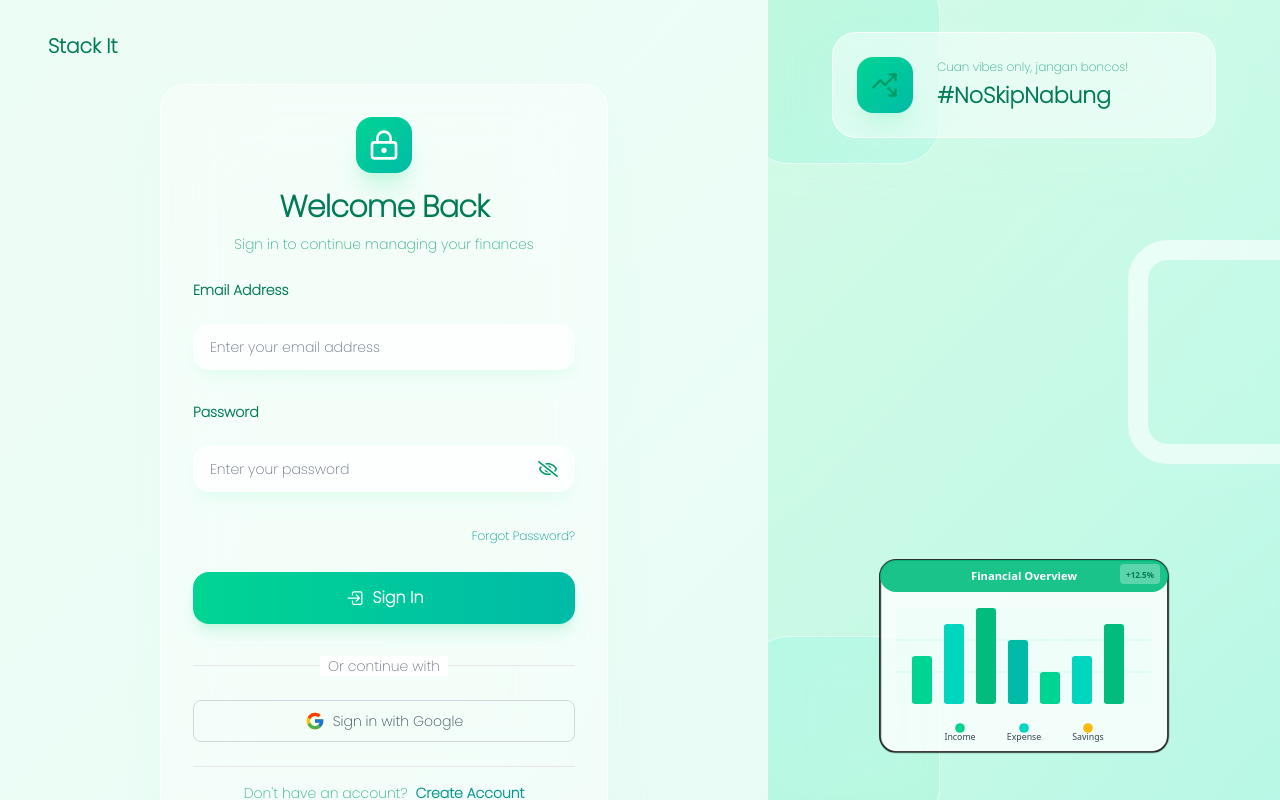
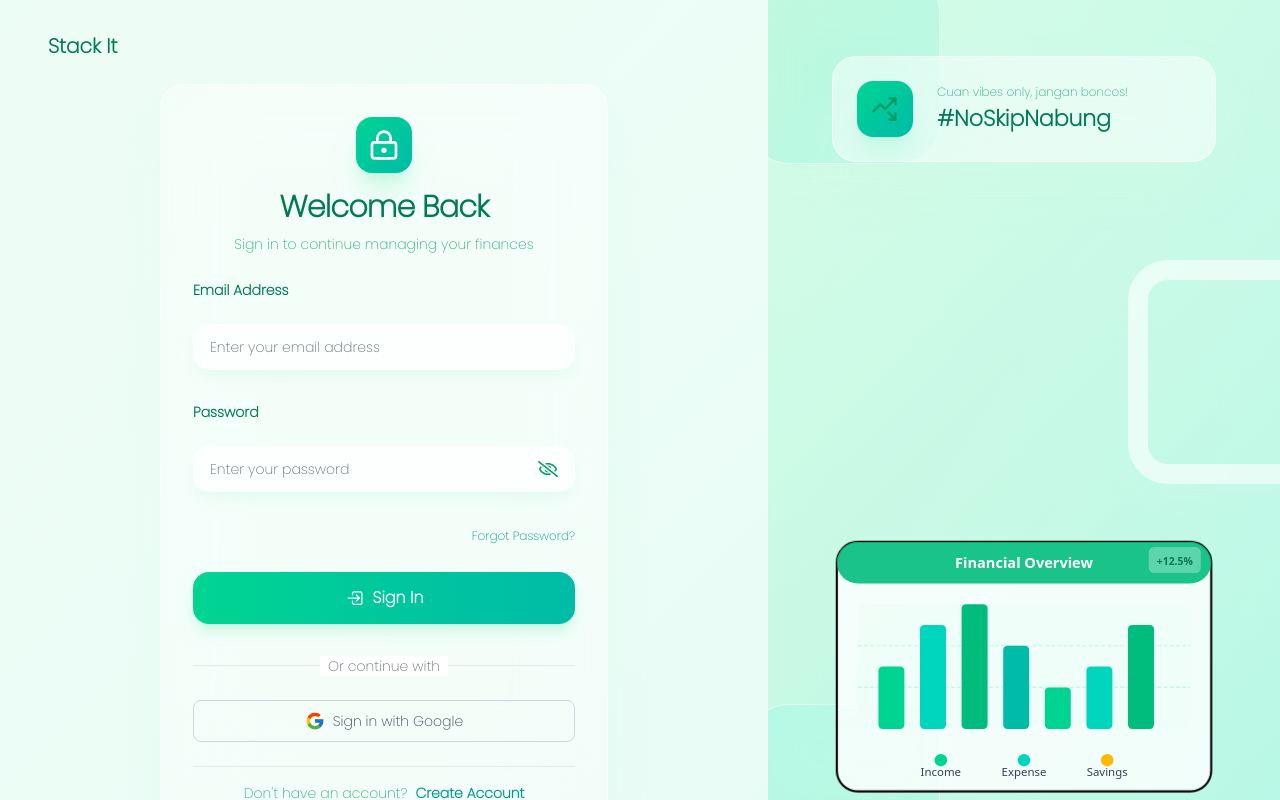
Before and after one commit to Alvarizqi09/fe-finance, a React (Vite) app: page /login in a window 1280 px wide. Built offline with nearby package versions, Linux system fonts and the light colour scheme.

Commit message:
style: improve layout and responsiveness of Auth components for enhanced user experience

```diff
--- a/src/components/AuthLayout.jsx
+++ b/src/components/AuthLayout.jsx
@@ -19,14 +19,14 @@ const AuthLayout = ({ children }) => {
       </div>
 
       {/* Right Side - Graphics */}
-      <div className="hidden md:flex md:w-[40%] h-screen bg-gradient-to-br from-emerald-100/80 to-teal-100/80 dark:bg-gradient-to-br dark:from-gray-800 dark:to-gray-900 backdrop-blur-xl overflow-hidden p-8 relative flex-col items-center justify-between">
+      <div className="hidden md:flex md:w-[40%] bg-gradient-to-br from-emerald-100/80 to-teal-100/80 dark:bg-gradient-to-br dark:from-gray-800 dark:to-gray-900 backdrop-blur-xl overflow-hidden p-6 lg:p-8 relative flex-col items-center justify-start">
         {/* Decorative Elements */}
         <div className="w-48 h-48 rounded-[40px] bg-gradient-to-br from-emerald-200/40 to-teal-200/40 dark:from-gray-700/60 dark:to-gray-600/60 backdrop-blur-xl absolute -top-7 -left-5 border border-white/60 dark:border-gray-600/60 shadow-xl shadow-emerald-100/30 dark:shadow-black/30"></div>
         <div className="w-48 h-56 rounded-[40px] border-[20px] border-white/60 dark:border-gray-600/60 absolute top-[30%] -right-10 shadow-xl shadow-teal-100/20 dark:shadow-black/30"></div>
         <div className="w-48 h-48 rounded-[40px] bg-gradient-to-br from-teal-200/40 to-emerald-200/40 dark:from-gray-600/60 dark:to-gray-700/60 backdrop-blur-xl absolute -bottom-7 -left-5 border border-white/60 dark:border-gray-600/60 shadow-xl shadow-emerald-100/30 dark:shadow-black/30"></div>
 
-        {/* Stats Card */}
-        <div className="relative z-20 w-full max-w-sm">
+        {/* Stats Card - Top */}
+        <div className="relative z-20 w-full max-w-sm mt-6">
           <StatsInfoCard
             icon={
               <LuTrendingUpDown className="text-emerald-600 dark:text-emerald-400" />
@@ -36,9 +36,11 @@ const AuthLayout = ({ children }) => {
           />
         </div>
 
-        {/* SVG Background Illustration - Box Style */}
-        <div className="relative z-10 w-56 lg:w-80 flex-shrink-0">
-          <BoxFinanceIllustration />
+        {/* SVG Background Illustration - Bottom */}
+        <div className="relative z-10 w-full flex-1 flex items-end justify-center pb-6 px-4">
+          <div className="w-full max-w-lg">
+            <BoxFinanceIllustration />
+          </div>
         </div>
       </div>
     </div>
--- a/src/components/BoxFinanceIllustrations.jsx
+++ b/src/components/BoxFinanceIllustrations.jsx
@@ -3,9 +3,10 @@ const BoxFinanceIllustration = () => {
   return (
     <svg
       viewBox="0 0 400 280"
-      className="w-full h-auto"
+      className="w-full h-full max-w-2xl"
       fill="none"
       xmlns="http://www.w3.org/2000/svg"
+      preserveAspectRatio="xMidYMid meet"
     >
       {/* Main Container Box */}
       <rect
--- a/src/components/StatsInfoCard.jsx
+++ b/src/components/StatsInfoCard.jsx
@@ -1,16 +1,16 @@
 const StatsInfoCard = ({ icon, label, value }) => {
   return (
-    <div className="flex gap-6 bg-white/50 dark:bg-gray-800/80 backdrop-blur-2xl border border-white/70 dark:border-gray-700/60 p-6 rounded-3xl shadow-2xl shadow-emerald-100/40 dark:shadow-black/30 z-10">
+    <div className="flex gap-4 sm:gap-6 bg-white/50 dark:bg-gray-800/80 backdrop-blur-2xl border border-white/70 dark:border-gray-700/60 p-5 sm:p-6 rounded-3xl shadow-2xl shadow-emerald-100/40 dark:shadow-black/30 z-10">
       <div
-        className={`w-14 h-14 flex items-center justify-center text-white bg-gradient-to-br from-emerald-400 to-teal-500 dark:from-emerald-600 dark:to-teal-600 text-[28px] rounded-2xl shadow-xl shadow-emerald-200/40 dark:shadow-emerald-900/40`}
+        className={`w-16 h-16 sm:w-14 sm:h-14 flex items-center justify-center text-white bg-gradient-to-br from-emerald-400 to-teal-500 dark:from-emerald-600 dark:to-teal-600 text-[32px] sm:text-[28px] rounded-2xl shadow-xl shadow-emerald-200/40 dark:shadow-emerald-900/40 flex-shrink-0`}
       >
         {icon}
       </div>
-      <div className="flex flex-col justify-center">
-        <h6 className="text-xs mb-1 text-emerald-600/80 dark:text-emerald-300/80 font-medium">
+      <div className="flex flex-col justify-center min-w-0">
+        <h6 className="text-xs sm:text-xs mb-1 text-emerald-600/80 dark:text-emerald-300/80 font-medium line-clamp-2">
           {label}
         </h6>
-        <span className="text-[22px] text-emerald-700 dark:text-emerald-400 font-bold">
+        <span className="text-xl sm:text-[22px] text-emerald-700 dark:text-emerald-400 font-bold truncate">
           {value}
         </span>
       </div>
```
